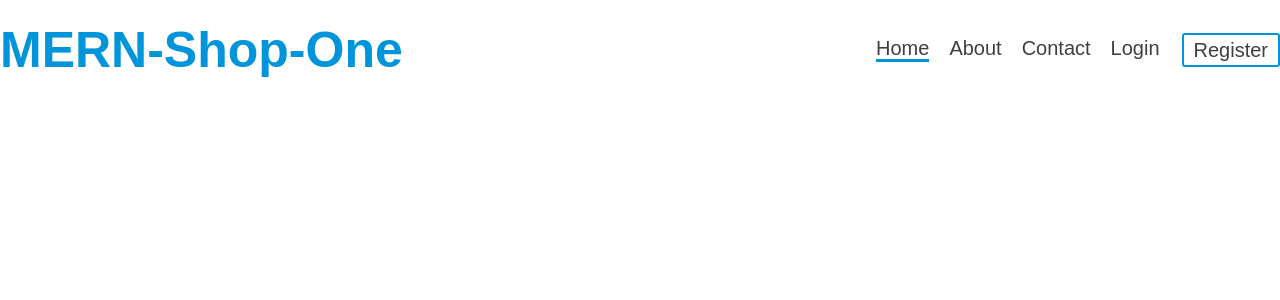
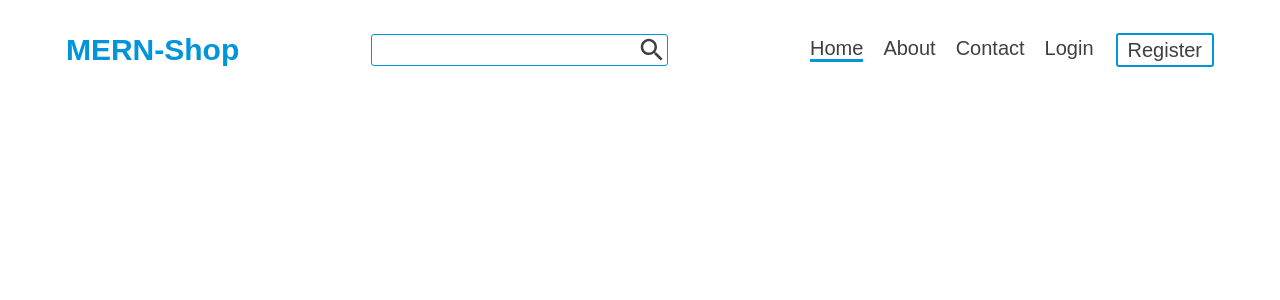
Before and after one commit to spiggyBe/e-fashion-shop-styled-components, a React (Create React App) app: page / in a window 1280 px wide. Shown: the top 300 px of the page. Built offline with nearby package versions, Linux system fonts and the light colour scheme.

Commit message:
search icon

```diff
--- a/package.json
+++ b/package.json
@@ -3,6 +3,11 @@
   "version": "0.1.0",
   "private": true,
   "dependencies": {
+    "@emotion/react": "^11.5.0",
+    "@emotion/styled": "^11.3.0",
+    "@mui/icons-material": "^5.0.4",
+    "@mui/material": "^5.0.4",
+    "@mui/styled-engine-sc": "^5.0.3",
     "@testing-library/jest-dom": "^5.11.4",
     "@testing-library/react": "^11.1.0",
     "@testing-library/user-event": "^12.1.10",
--- a/src/components/Navbar/Navbar.js
+++ b/src/components/Navbar/Navbar.js
@@ -1,6 +1,7 @@
 import React, { useState } from 'react'
 
-import { Nav, Logo, Toggle, Hamburger, NavList, NavItem, StyledLink, NavContact, StyledLinkContact } from './NavbarStyle'
+import { Nav, SearchSection, InputStyled, StyledSearchIcon, Logo, Toggle, Hamburger, NavList, NavItem, StyledLink, NavContact, StyledLinkContact } from './NavbarStyle'
+
 
 export const Navbar = () => {
     const [openedMenu, setOpenedMenu] = useState(false)
@@ -11,7 +12,11 @@ export const Navbar = () => {
 
     return (
         <Nav>
-            <Logo>MERN-shop-one</Logo>
+            <Logo>MERN-shop</Logo>
+            <SearchSection>
+                <InputStyled />
+                <StyledSearchIcon style={{ color: '#' }} />
+            </SearchSection>
             {openedMenu ? (
                 <NavList>
                     <NavItem slideINOut onClick={handleToggleHamburger}>
@@ -26,12 +31,12 @@ export const Navbar = () => {
                     <NavItem slideINOut onClick={handleToggleHamburger}>
                         <StyledLink to='/login'>login</StyledLink>
                     </NavItem>
-                    <NavContact>
+                    < NavContact >
                         <NavItem slideINOut onClick={handleToggleHamburger}>
                             <StyledLinkContact to='/register'>register</StyledLinkContact>
                         </NavItem>
                     </NavContact>
-                </NavList>
+                </NavList >
             ) : (
                 <NavList open>
                     <NavItem>
@@ -56,6 +61,6 @@ export const Navbar = () => {
             <Toggle onClick={handleToggleHamburger}>
                 {openedMenu ? <Hamburger open /> : <Hamburger />}
             </Toggle>
-        </Nav>
+        </Nav >
     )
 }
--- a/src/components/Navbar/NavbarStyle.js
+++ b/src/components/Navbar/NavbarStyle.js
@@ -1,11 +1,12 @@
 import styled from 'styled-components'
 import { NavLink } from 'react-router-dom'
+import SearchIcon from '@mui/icons-material/Search'
 
 export const Nav = styled.nav`
 width: 100%;
 height: 100px;
 display: flex;
-justify-content: space-between;
+justify-content: space-around;
 align-items: center;
 position: relative;
 background-color: #fff;
@@ -24,9 +25,34 @@ font-size: 2.5rem;
 font-weight: 700;
 color: #0095DA;
 
-@media ( max-width: 900px ) {
+@media ( max-width: 1400px ) {
   font-size: 1.5rem;
 }
+
+@media ( max-width: 1024px ) {
+  font-size: 1rem;
+}
+
+@media ( max-width: 768px ) {
+  font-size: 0.8rem;
+}
+`
+
+export const SearchSection = styled.div`
+display: flex;
+justify-content: flex-end;
+align-items: center;
+border: 1px solid #0095DA;
+border-radius: 3px;
+`
+
+export const InputStyled = styled.input`
+border: none;
+`
+
+export const StyledSearchIcon = styled(SearchIcon)`
+border-top-right-radius: 5px;
+border-bottom-right-radius: 5px;
 `
 
 export const Toggle = styled.div`
@@ -73,7 +99,7 @@ export const Hamburger = styled.div`
 
 export const NavList = styled.ul`;
 display: flex;
-justify-content: center;
+justify-content: space-between;
 list-style: none;
 
 @media (max-width: 900px) {
```
Also changed, not shown: 1 other file (tests, documents, lock files or other folders).
